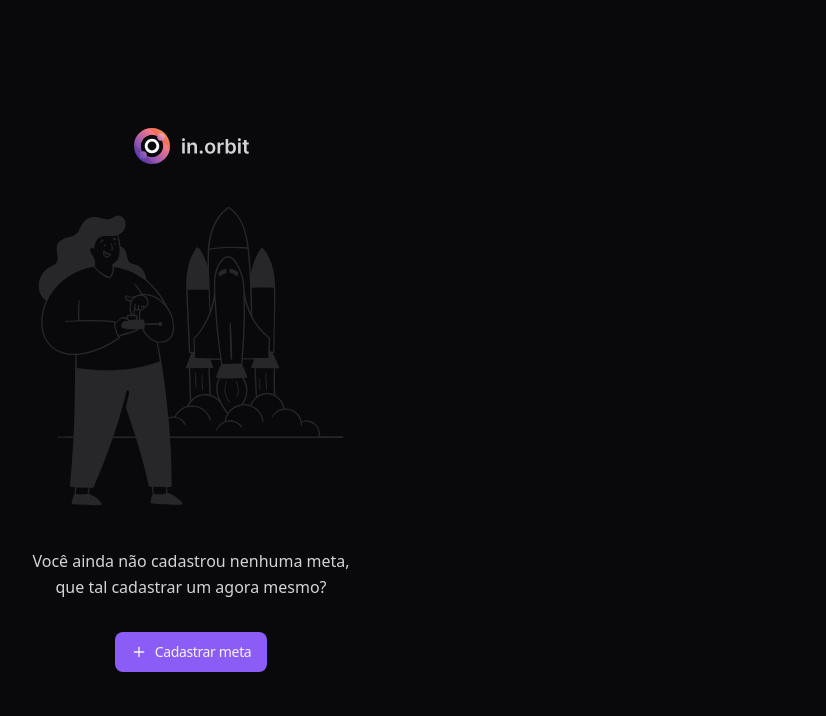
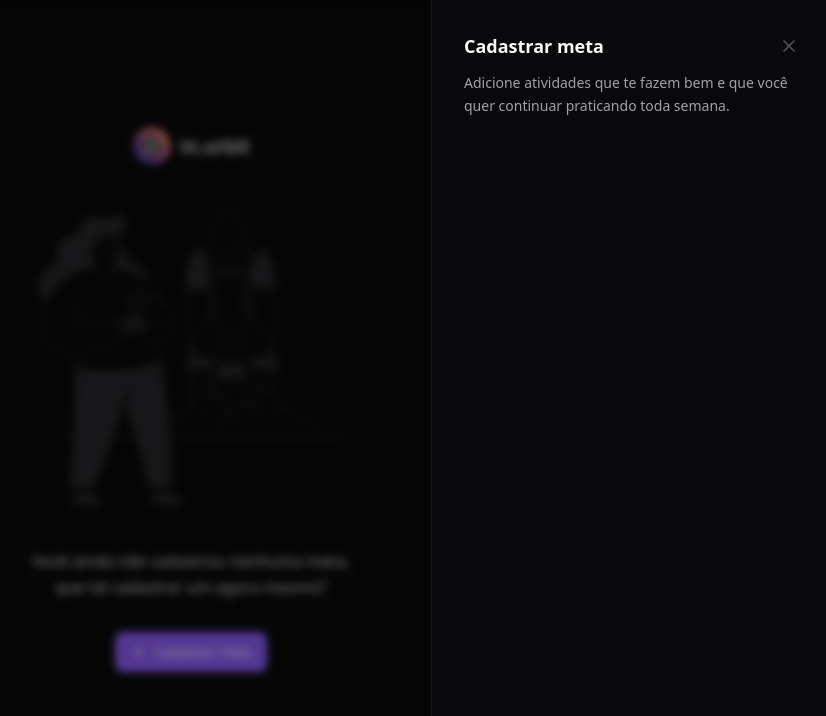
Before and after one commit to viniciusbls9/nlw-pocket, a React (Vite) app in the folder web/: page / in a window 1280 px wide. Both pictures are taken after a click on the button "Cadastrar meta". Shown: the top 716 px of the page, without its empty margins (449-1275 px from the left). Built offline with nearby package versions, Linux system fonts and the light colour scheme.

Commit message:
feat: create initial dialog

```diff
--- a/web/src/app.tsx
+++ b/web/src/app.tsx
@@ -1,22 +1,51 @@
-import { Plus } from 'lucide-react'
+import { Plus, X } from 'lucide-react'
 import logo from './assets/logo-in-orbit.svg'
 import letsStart from './assets/lets-start-illustration.svg'
 import { Button } from './components/ui/button'
+import {
+  Dialog,
+  DialogClose,
+  DialogContent,
+  DialogDescription,
+  DialogTitle,
+  DialogTrigger,
+} from './components/ui/dialog'
 
 export function App() {
   return (
+    <Dialog>
       <div className="h-screen flex flex-col items-center justify-center gap-8">
         <img src={logo} alt="in.orbit logo" />
         <img src={letsStart} alt="Lets start" />
 
         <p className="text-zinc-300 leading-relaxed max-w-80 text-center">
-        Você ainda não cadastrou nenhuma meta, que tal cadastrar um agora mesmo?
+          Você ainda não cadastrou nenhuma meta, que tal cadastrar um agora
+          mesmo?
         </p>
 
+        <DialogTrigger asChild>
           <Button>
             <Plus className="size-4" />
             Cadastrar meta
           </Button>
+        </DialogTrigger>
       </div>
+
+      <DialogContent>
+        <div className="flex flex-col gap-3">
+          <div className="flex items-center justify-between">
+            <DialogTitle>Cadastrar meta</DialogTitle>
+            <DialogClose>
+              <X className="size-5 text-zinc-600" />
+            </DialogClose>
+          </div>
+
+          <DialogDescription>
+            Adicione atividades que te fazem bem e que você quer continuar
+            praticando toda semana.
+          </DialogDescription>
+        </div>
+      </DialogContent>
+    </Dialog>
   )
 }
```
Lines whose indentation alone changed are shown as unchanged.
